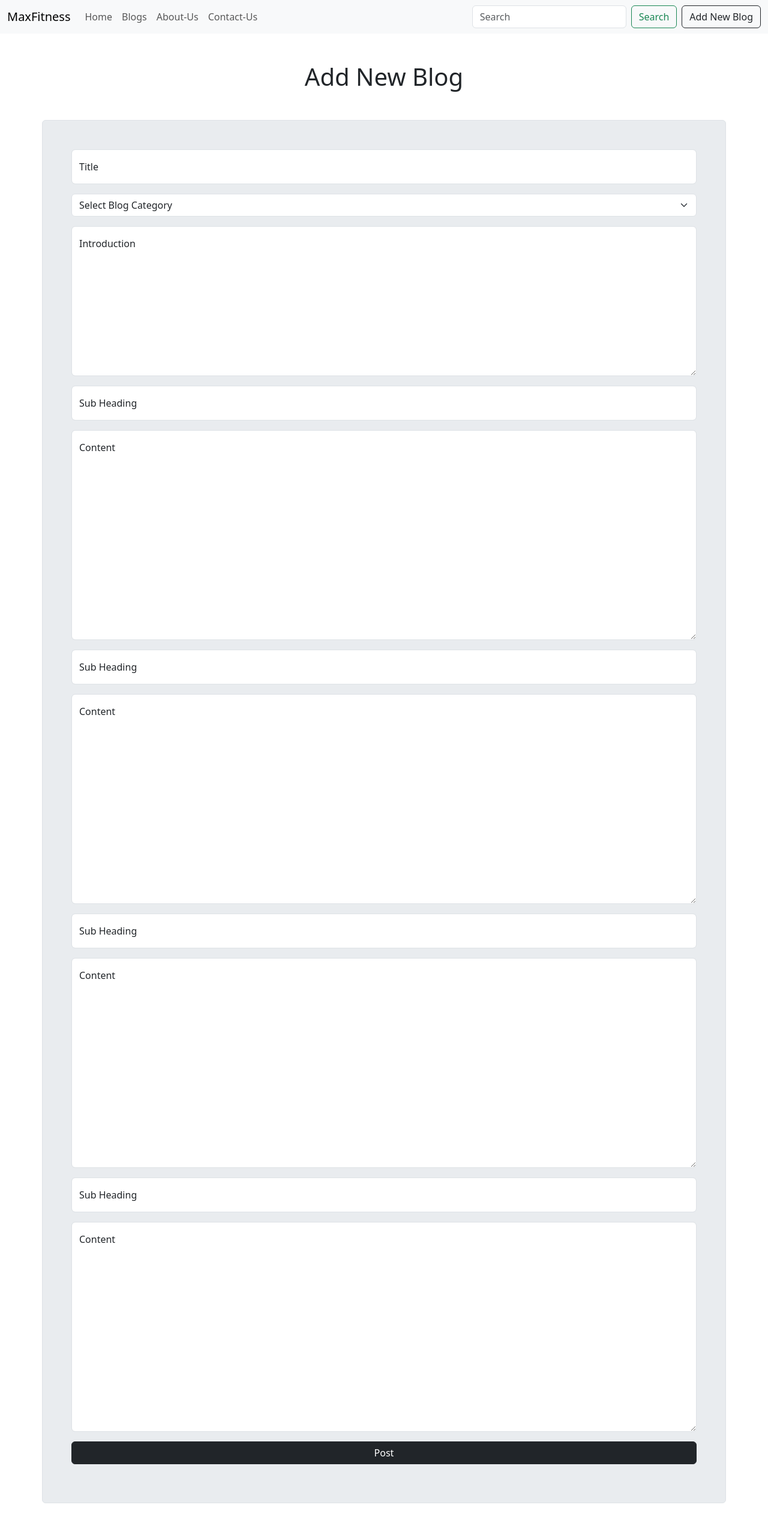
After one commit to sukhioo7/Django-Class, a Django app: page /blog/add-new-blog/ in a window 1280 px wide. The commit adds this page. Shown: the whole page at 60% size. Run offline with Django 5.2, Linux system fonts and the light colour scheme.

Commit message:
blog form

```diff
--- /dev/null
+++ b/MaxFitness/Blog/templates/Blog/add_blog.html
@@ -0,0 +1,71 @@
+<!doctype html>
+<html lang="en">
+  <head>
+    <meta charset="utf-8">
+    <meta name="viewport" content="width=device-width, initial-scale=1">
+    <title>Bootstrap demo</title>
+    <link href="https://cdn.jsdelivr.net/npm/bootstrap@5.3.3/dist/css/bootstrap.min.css" rel="stylesheet" integrity="sha384-QWTKZyjpPEjISv5WaRU9OFeRpok6YctnYmDr5pNlyT2bRjXh0JMhjY6hW+ALEwIH" crossorigin="anonymous">
+  </head>
+  <body>
+    {% include 'navbar.html' %}
+    <main>
+        <div class="top-heading">
+            <h1 class="text-center m-5">Add New Blog</h1>
+        </div>
+        <div class="rounded border p-5 mb-5 bg-body-secondary container">
+            <form action="">
+                <div class="form-floating mb-3">
+                    <input type="text" class="form-control" id="floatingInput" placeholder="name@example.com">
+                    <label for="floatingInput">Title</label>
+                </div>
+                <div >
+                    <select class="form-select form-select mb-3" aria-label="Large select example">
+                        <option selected>Select Blog Category</option>
+                        <option value="1">One</option>
+                        <option value="2">Two</option>
+                        <option value="3">Three</option>
+                    </select>
+                </div>
+                <div class="form-floating mb-3">
+                    <textarea class="form-control" placeholder="Leave a comment here" id="floatingTextarea2" style="height: 250px"></textarea>
+                    <label for="floatingTextarea2">Introduction</label>
+                </div>
+                <div class="form-floating mb-3">
+                    <input type="text" class="form-control" id="floatingInput" placeholder="name@example.com">
+                    <label for="floatingInput">Sub Heading</label>
+                </div>
+                <div class="form-floating mb-3">
+                    <textarea class="form-control" placeholder="Leave a comment here" id="floatingTextarea2" style="height: 350px"></textarea>
+                    <label for="floatingTextarea2">Content</label>
+                </div>
+                <div class="form-floating mb-3">
+                    <input type="text" class="form-control" id="floatingInput" placeholder="name@example.com">
+                    <label for="floatingInput">Sub Heading</label>
+                </div>
+                <div class="form-floating mb-3">
+                    <textarea class="form-control" placeholder="Leave a comment here" id="floatingTextarea2" style="height: 350px"></textarea>
+                    <label for="floatingTextarea2">Content</label>
+                </div>
+                <div class="form-floating mb-3">
+                    <input type="text" class="form-control" id="floatingInput" placeholder="name@example.com">
+                    <label for="floatingInput">Sub Heading</label>
+                </div>
+                <div class="form-floating mb-3">
+                    <textarea class="form-control" placeholder="Leave a comment here" id="floatingTextarea2" style="height: 350px"></textarea>
+                    <label for="floatingTextarea2">Content</label>
+                </div>
+                <div class="form-floating mb-3">
+                    <input type="text" class="form-control" id="floatingInput" placeholder="name@example.com">
+                    <label for="floatingInput">Sub Heading</label>
+                </div>
+                <div class="form-floating mb-3">
+                    <textarea class="form-control" placeholder="Leave a comment here" id="floatingTextarea2" style="height: 350px"></textarea>
+                    <label for="floatingTextarea2">Content</label>
+                </div>
+                <button class="btn btn-dark w-100 mb-3">Post</button>
+            </form>
+        </div>
+    </main>
+    <script src="https://cdn.jsdelivr.net/npm/bootstrap@5.3.3/dist/js/bootstrap.bundle.min.js" integrity="sha384-YvpcrYf0tY3lHB60NNkmXc5s9fDVZLESaAA55NDzOxhy9GkcIdslK1eN7N6jIeHz" crossorigin="anonymous"></script>
+  </body>
+</html>
--- a/MaxFitness/Blog/urls.py
+++ b/MaxFitness/Blog/urls.py
@@ -3,6 +3,9 @@ from . import views
 
 # www.maxfit.com/blog/
 
+app_name = 'Blog'
+
 urlpatterns = [
-    path('',views.blog_home,name='blog_app')
+    path('',views.blog_home,name='blog_app'),
+    path('add-new-blog/',views.add_blog,name='add_new_blog')
 ]
--- a/MaxFitness/Blog/views.py
+++ b/MaxFitness/Blog/views.py
@@ -4,3 +4,6 @@ from django.shortcuts import render,HttpResponse
 
 def blog_home(request):
     return render(request, 'Blog/home.html')
+
+def add_blog(request):
+    return render(request, 'Blog/add_blog.html')
--- a/MaxFitness/templates/navbar.html
+++ b/MaxFitness/templates/navbar.html
@@ -7,10 +7,10 @@
         <div class="collapse navbar-collapse" id="navbarSupportedContent">
         <ul class="navbar-nav me-auto mb-2 mb-lg-0">
             <li class="nav-item">
-                <a class="nav-link" aria-current="page" href="#">Home</a>
+                <a class="nav-link" aria-current="page" href="{% url 'home_page' %}">Home</a>
             </li>
             <li class="nav-item">
-                <a class="nav-link" aria-current="page" href="#">Blogs</a>
+                <a class="nav-link" aria-current="page" href="{% url 'Blog:blog_app' %}">Blogs</a>
             </li>
             <li class="nav-item">
                 <a class="nav-link" aria-current="page" href="#">About-Us</a>
@@ -23,6 +23,7 @@
             <input class="form-control me-2" type="search" placeholder="Search" aria-label="Search">
             <button class="btn btn-outline-success" type="submit">Search</button>
         </form>
+        <a class="btn btn-outline-dark ms-2" href="{% url 'Blog:add_new_blog' %}">Add New Blog</a>
         </div>
     </div>
     </nav>
```
Also changed, not shown: MaxFitness/Blog/templates/Blog/home.html (+13 -10 lines).
